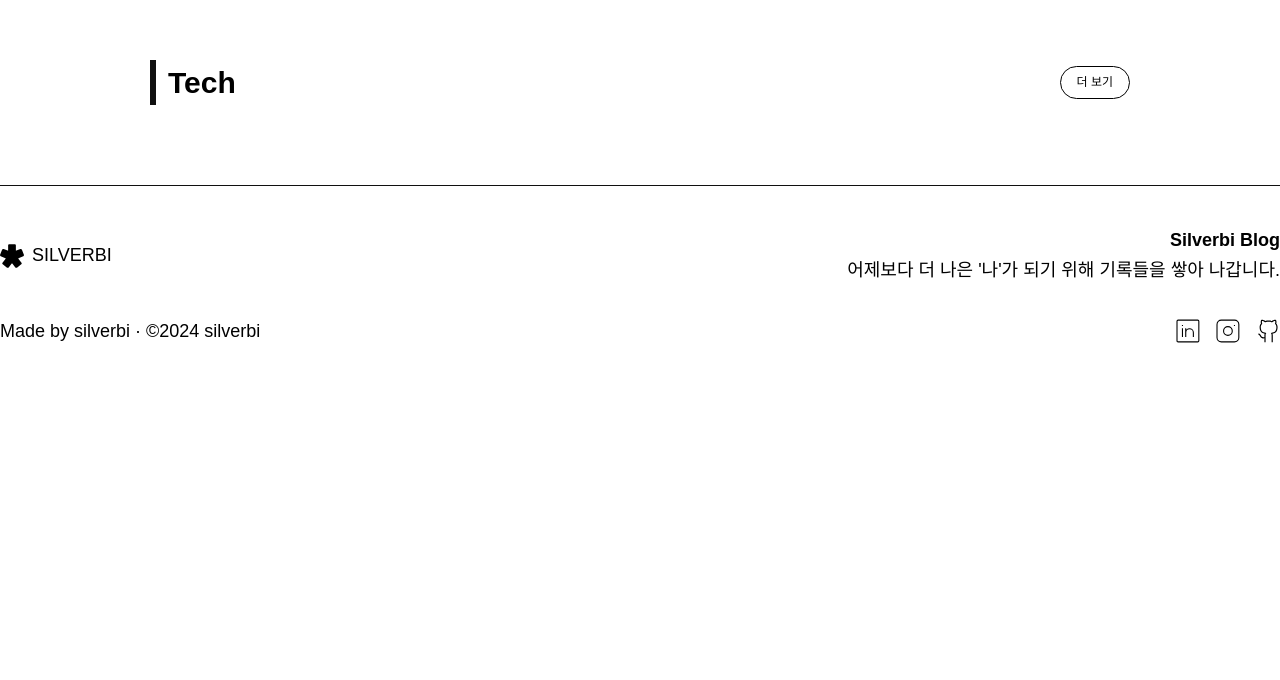
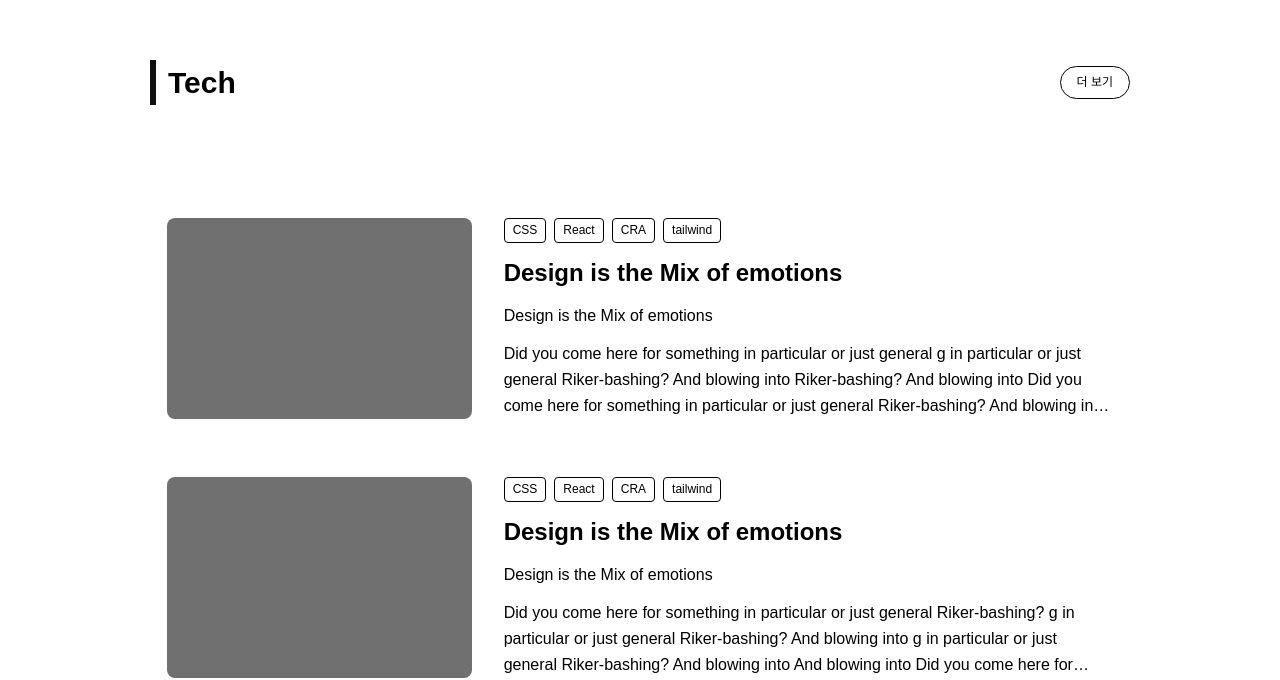
Before and after one commit to silverbi/silverbi-blog, a Next.js app: page /home in a window 1280 px wide. Shown: the part 2182-2862 px from the top of the page. Before the commit the page ends 2568 px from the top, so only its background shows below. Built offline with nearby package versions, Linux system fonts and the light colour scheme.

Commit message:
feat: add PostCardList component

```diff
--- a/app/components/atoms/Tag/index.tsx
+++ b/app/components/atoms/Tag/index.tsx
@@ -15,12 +15,14 @@ export const Tag: React.FC<TagProps> = ({ className, type = "PRIMARY", size = "M
       className={[
         ...(Array.isArray(className) ? className : [className]),
         "silverbi-tag",
-        "w-fit cursor-default rounded-lg",
+        "flex h-fit cursor-default items-center justify-center",
         changeTypeToClassName(type),
         changeSizeToClassName(size),
       ].join(" ")}
     >
-      <Text type={changeSizeToTypography(size)}>{children}</Text>
+      <Text type={changeSizeToTypography(size)} className={"leading-none"}>
+        {children}
+      </Text>
     </div>
   );
 };
--- a/app/components/atoms/Tag/utils.ts
+++ b/app/components/atoms/Tag/utils.ts
@@ -16,24 +16,24 @@ export const changeTypeToClassName = (type: "PRIMARY" | "SECONDARY" | "HIGHLIGHT
 export const changeSizeToClassName = (size: "XL" | "LG" | "MD" | "SM" | "XS") => {
   switch (size) {
     case "XL":
-      return "px-4.5 py-1.5";
+      return "px-4.5 py-1.5 rounded-lg";
     case "LG":
-      return "px-4 py-1.5";
+      return "px-4 py-1.5 rounded-lg";
     case "MD":
-      return "px-3.5 py-1.5";
+      return "px-3.5 py-1.5 rounded-lg";
     case "SM":
-      return "px-2.5 py-1";
+      return "px-2.5 py-1 rounded-lg";
     case "XS":
-      return "px-2 py-1";
+      return "px-2 py-1 rounded";
     default:
-      return "px-3.5 py-1.5";
+      return "px-3.5 py-1.5 rounded-md";
   }
 };
 
 export const changeSizeToTypography = (size: "XL" | "LG" | "MD" | "SM" | "XS") => {
   switch (size) {
     case "XL":
-      return Typography.SUBTITLE_3;
+      return Typography.SUBTITLE_2;
     case "LG":
       return Typography.BODY_1;
     case "MD":
--- /dev/null
+++ b/app/components/molecules/PostCard/index.tsx
@@ -0,0 +1,42 @@
+import React from "react";
+import { PostTypes } from "types/postTypes";
+import Text from "@components/atoms/Text";
+import { Typography } from "@components/atoms/Text/types";
+import Tag from "@components/atoms/Tag";
+
+export interface PostCardProps {
+  post: PostTypes;
+}
+
+export const PostCard: React.FC<PostCardProps> = ({ post }) => {
+  const { title, tags, summary, date, thumbnail, like, minRead } = post;
+  return (
+    <div
+      className={
+        "flex h-full max-h-[240px] w-full cursor-pointer flex-row items-center gap-8 rounded-lg border border-layer-1 p-4 hover:border hover:border-border-3"
+      }
+    >
+      <div className={"h-full w-1/3 rounded-lg bg-link-disabled"} />
+
+      <div className={"flex h-full w-2/3 flex-col gap-3"}>
+        <div className={"flex flex-row gap-2"}>
+          {tags.map((tag, index) => (
+            <Tag size={"XS"} key={index} type={"SECONDARY"}>
+              {tag}
+            </Tag>
+          ))}
+        </div>
+        <Text type={Typography.SUBTITLE_2} bold>
+          {title}
+        </Text>
+        <Text type={Typography.BODY_3}>{title}</Text>
+
+        <Text className={"line-clamp-3"} type={Typography.BODY_3}>
+          {summary}
+        </Text>
+      </div>
+    </div>
+  );
+};
+
+export default PostCard;
--- /dev/null
+++ b/app/components/organisms/PostList/index.tsx
@@ -0,0 +1,19 @@
+import React from "react";
+import { PostTypes } from "types/postTypes";
+import PostCard from "@components/molecules/PostCard";
+
+export interface PostListProps {
+  posts: PostTypes[];
+}
+
+export const PostList: React.FC<PostListProps> = ({ posts }) => {
+  return (
+    <div className={"flex w-full flex-col gap-6"}>
+      {posts.map((post, index) => (
+        <PostCard key={index} post={post} />
+      ))}
+    </div>
+  );
+};
+
+export default PostList;
--- a/app/components/templates/PostListSection/index.tsx
+++ b/app/components/templates/PostListSection/index.tsx
@@ -1,7 +1,40 @@
 import React from "react";
 import Title from "@components/atoms/Title";
 import Chip from "@components/atoms/Chip";
-import { useRouter } from "next/router";
+import PostList from "@components/organisms/PostList";
+
+const tempPostItem = [
+  {
+    title: "Design is the Mix of emotions",
+    date: "2024.02.01",
+    minRead: 1,
+    like: 0,
+    summary:
+      "Did you come here for something in particular or just general g in particular or just general Riker-bashing? And blowing into Riker-bashing? And blowing into Did you come here for something in particular or just general Riker-bashing? And blowing into g in particular or just general Riker-bashing? And blowing into",
+    tags: ["CSS", "React", "CRA", "tailwind"],
+    thumbnail: "",
+  },
+  {
+    title: "Design is the Mix of emotions",
+    date: "2024.02.01",
+    minRead: 1,
+    like: 0,
+    summary:
+      "Did you come here for something in particular or just general Riker-bashing? g in particular or just general Riker-bashing? And blowing into g in particular or just general Riker-bashing? And blowing into And blowing into Did you come here for something in particular or just general Riker-bashing? And blowing into",
+    tags: ["CSS", "React", "CRA", "tailwind"],
+    thumbnail: "",
+  },
+  {
+    title: "Design is the Mix of emotions",
+    date: "2024.02.01",
+    minRead: 1,
+    like: 0,
+    summary:
+      "Did you come here for something in particular or just general Riker-bashing? And blowing into Did you come here for something in particular or just general Riker-bashing? And blowing into",
+    tags: ["CSS", "React", "CRA", "tailwind"],
+    thumbnail: "",
+  },
+];
 
 export interface PostListSectionProps {
   title: string;
@@ -10,7 +43,7 @@ export interface PostListSectionProps {
 
 export const PostListSection: React.FC<PostListSectionProps> = ({ title, handleClickMore }) => {
   return (
-    <div className={"flex w-full flex-col py-20"}>
+    <div className={"flex w-full flex-col gap-24 py-20"}>
       <div className={"flex flex-row items-center justify-between"}>
         <Title>{title}</Title>
 
@@ -20,6 +53,8 @@ export const PostListSection: React.FC<PostListSectionProps> = ({ title, handleC
           </Chip>
         </button>
       </div>
+
+      <PostList posts={tempPostItem} />
     </div>
   );
 };
--- a/app/styles/themes/lightColors.ts
+++ b/app/styles/themes/lightColors.ts
@@ -31,8 +31,8 @@ const lightColors = {
   "link-active": colors.link,
   "link-disabled": colors.gray[700],
   "border-1": colors.gray[1300],
-  "border-2": colors.gray[1100],
-  "border-3": colors.gray[900],
+  "border-2": colors.gray[900],
+  "border-3": colors.gray[600],
   "border-disabled": colors.gray[700],
   "border-primary": colors.PRIMARY[800],
   "border-secondary": colors.SECONDARY[800],
--- a/tsconfig.json
+++ b/tsconfig.json
@@ -29,7 +29,8 @@
       "@hooks/*": ["./app/hooks/*"],
       "@assets/*": ["./app/assets/*"],
       "@state/*": ["./app/state/*"],
-      "@layouts/*": ["./app/layouts/*"]
+      "@layouts/*": ["./app/layouts/*"],
+      "types/*": ["./types/*"]
     }
   },
   "include": ["next-env.d.ts", "**/*.ts", "./types/svgr.d.ts", "**/*.tsx", ".next/types/**/*.ts"],
--- /dev/null
+++ b/types/postTypes.ts
@@ -0,0 +1,9 @@
+export interface PostTypes {
+  title: string;
+  date: string;
+  minRead: number;
+  like: number;
+  summary: string;
+  tags: Array<string>;
+  thumbnail: string;
+}
```
